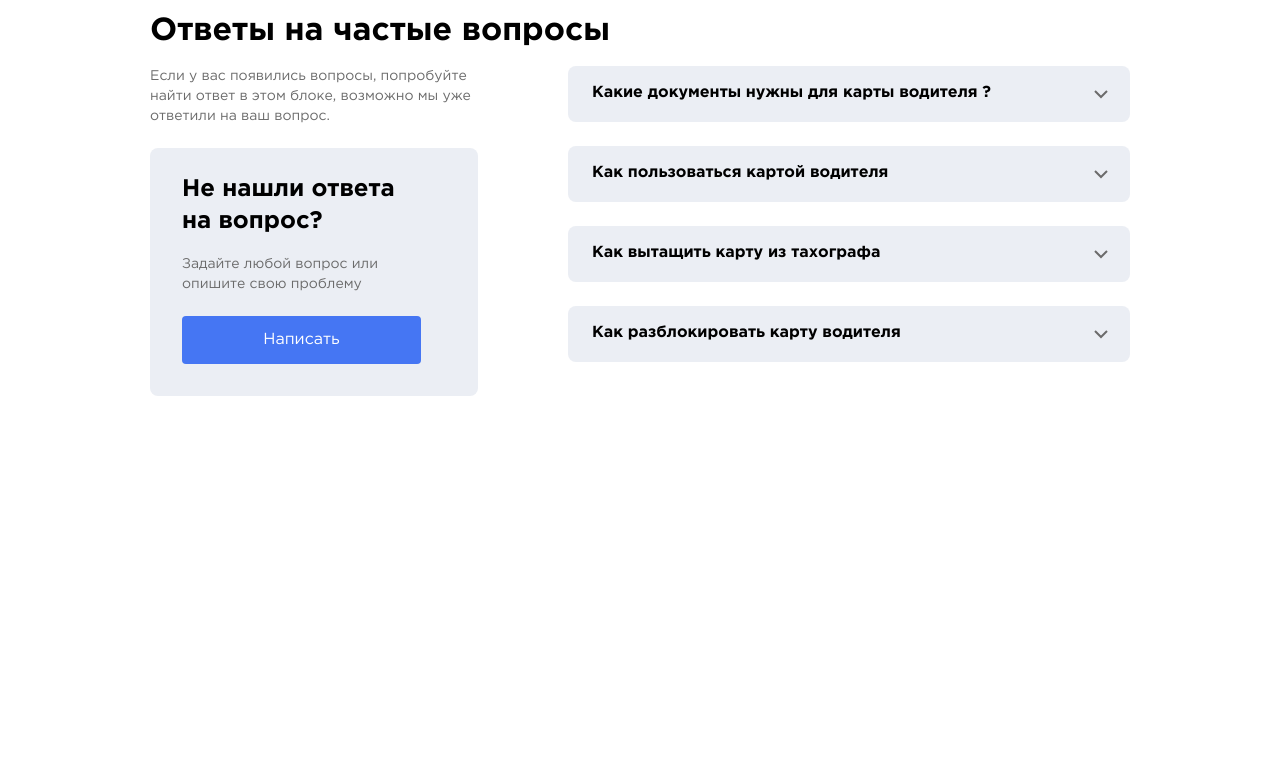
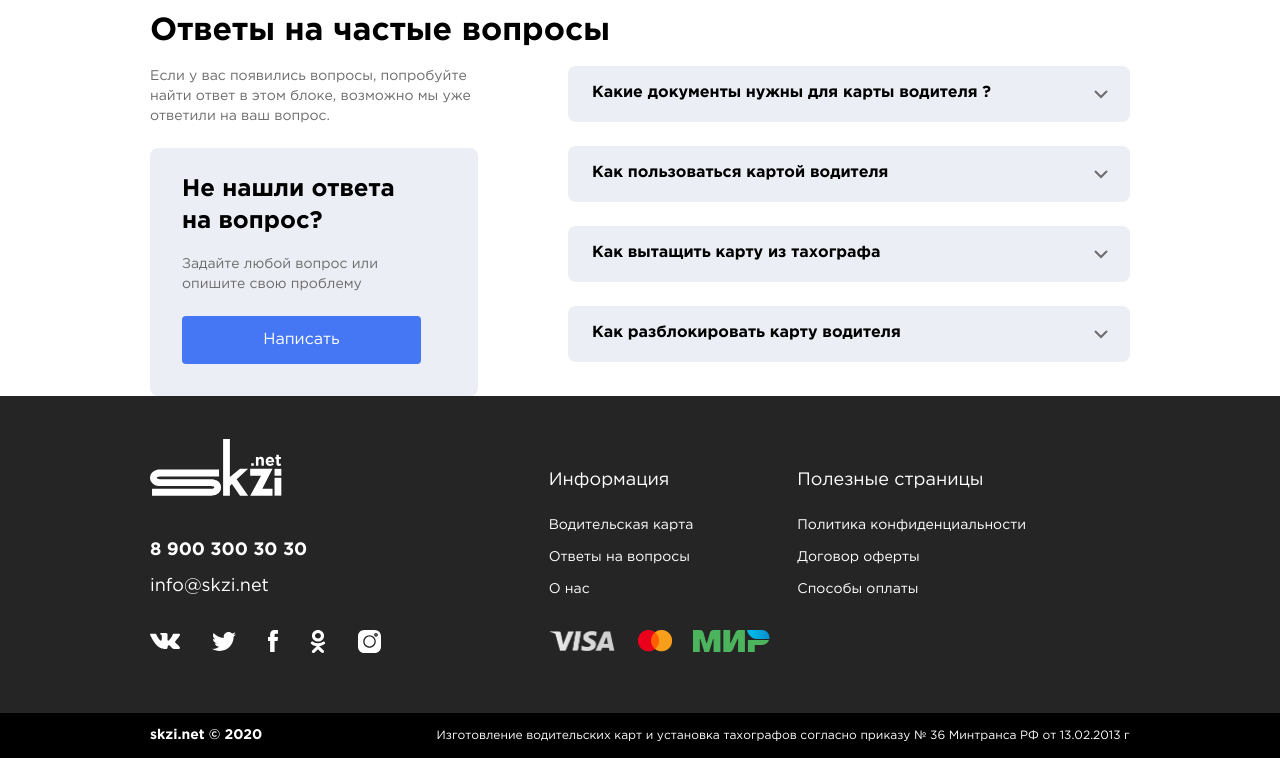
Before and after one commit to kashmir1/skzi, a website: page source/index.html in a window 1280 px wide. Shown: the part 2869-3627 px from the top of the page. Before the commit the page ends 3265 px from the top, so only its background shows below. Drawn offline with Linux system fonts and the light colour scheme; files whose address does not match are found by name.

Commit message:
верстает футер

```diff
--- a/source/index.html
+++ b/source/index.html
@@ -15,7 +15,7 @@
      <div class="container">
        <div class="header__topbar">
          <span class="header__topbar-text">Водительские карты онлайн</span>
-         <div class="header__email"><span class="header__topbar-text">Электронный запрос: </span><a class="header__email-link" href="mailto:info@skzi.net"> info@skzi.net</a></div>
+         <div class="header__email"><span class="header__topbar-text">Электронный запрос: </span><a class="header__email-link" href="mailto:info@skzi.net">info@skzi.net</a></div>
        </div>
      </div>
      <div class="header__main-bar">
@@ -386,8 +386,85 @@
   </div>
 </main>
 
-<footer>
+<footer class="footer">
+  <div class="container">
+    <div class="footer__top">
+      <div class="footer__left-col">
+        <img class="footer__logo" src="img/logo-footer.svg" width="132" alt="">
+        <a class="footer__phone" href="+79003003030">8 900 300 30 30</a>
+        <a class="footer__email-link" href="mailto:info@skzi.net">info@skzi.net</a>
+        <div class="footer__icons-wrapper">
+          <a href=""><img class="footer__icons" src="img/vk.svg" alt=""></a>
+          <a href=""><img class="footer__icons" src="img/twitter.svg" alt=""></a>
+          <a href=""><img class="footer__icons" src="img/fb.svg" alt=""></a>
+          <a href=""><img class="footer__icons footer__icons--ok" src="img/odnoklassniki.svg" alt=""></a>
+          <a href=""><img class="footer__icons footer__icons--insta" src="img/instagram.svg" alt=""></a>
+        </div>
 
+      </div>
+      <div class="footer__right-col">
+        <div class="footer__nav">
+          <div class="footer__menu">
+            <div class="footer__menu-col">
+              <h3 class="footer__nav-title">Информация</h3>
+              <ul class="footer__nav-list">
+                <li class="footer__nav-item">
+                  <a class="footer__nav-link" href="">
+                    Водительская карта
+                  </a>
+                </li>
+                <li class="footer__nav-item">
+                  <a class="footer__nav-link" href="">
+                    Ответы на вопросы
+                  </a>
+                </li>
+                <li class="footer__nav-item">
+                  <a class="footer__nav-link" href="">
+                    О нас
+                  </a>
+                </li>
+              </ul>
+            </div>
+            <div class="footer__menu-col">
+              <h3 class="footer__nav-title">Полезные страницы</h3>
+              <ul class="footer__nav-list">
+                <li class="footer__nav-item">
+                  <a class="footer__nav-link" href="">
+                    Политика конфиденциальности
+                  </a>
+                </li>
+                <li class="footer__nav-item">
+                  <a class="footer__nav-link" href="">
+                    Договор оферты
+                  </a>
+                </li>
+                <li class="footer__nav-item">
+                  <a class="footer__nav-link" href="">
+                    Способы оплаты
+                  </a>
+                </li>
+              </ul>
+            </div>
+          </div>
+          <div class="footer__payment">
+            <img class="footer__payment-logo" src="img/visa.png" width="67" height="22" alt="">
+            <img class="footer__payment-logo" src="img/mc.png" width="34" height="22" alt="">
+            <img class="footer__payment-logo" src="img/mir.svg" width="77" height="22" alt="">
+          </div>
+
+        </div>
+      </div>
+    </div>
+
+  </div>
+  <div class="footer__bottom">
+    <div class="container">
+        <span class="footer__copyright">
+          skzi.net © 2020
+        </span>
+      <span class="footer__info">Изготовление водительских карт и установка тахографов согласно приказу № 36 Минтранса РФ от 13.02.2013 г</span>
+    </div>
+  </div>
 </footer>
 <script src="js/select.js"></script>
 <script src="js/faq.js"></script>
--- /dev/null
+++ b/source/sass/blocks/footer.scss
@@ -0,0 +1,106 @@
+.footer {
+  background-color: #252525;
+}
+
+.footer__top {
+  display: flex;
+  align-items: center;
+  justify-content: space-between;
+}
+
+.footer__left-col {
+  display: flex;
+  flex-direction: column;
+  padding-top: 43px;
+  padding-bottom: 55px;
+}
+
+.footer__logo {
+  margin-bottom: 44px;
+}
+
+.footer__phone {
+  font-size: 18px;
+  color: #FFFFFF;
+  font-weight: bold;
+  text-decoration: none;
+  display: inline-block;
+  margin-bottom: 16px;
+}
+
+.footer__email-link {
+  font-size: 18px;
+  color: #ffffff;
+  text-decoration: none;
+}
+
+.footer__icons-wrapper {
+  margin-top: 33px;
+  display: flex;
+  align-items: center;
+}
+
+.footer__icons {
+  margin-right: 32px;
+}
+
+.footer__icons--ok {
+  width: 16px;
+  height: 23px;
+}
+
+.footer__icons--insta {
+  width: 23px;
+  height: 23px;
+}
+
+.footer__nav-title {
+  font-size: 18px;
+  color: #FFFFFF;
+  font-weight: normal;
+}
+
+.footer__nav-list {
+  @include liststyle-none;
+  font-size: 14px;
+  line-height: 32px;
+}
+
+.footer__nav-link {
+  color: #FFFFFF;
+  text-decoration: none;
+}
+
+.footer__menu {
+  display: flex;
+}
+
+.footer__menu-col {
+  margin-right: 104px;
+}
+
+.footer__payment {
+  margin-top: 25px;
+}
+
+.footer__payment-logo {
+  margin-right: 17px;
+}
+
+.footer__bottom {
+  background-color: #000000;
+  padding-top: 13px;
+  padding-bottom: 13px;
+}
+
+.footer__copyright {
+  font-size: 14px;
+  font-weight: bold;
+  color: #FFFFFF;
+}
+
+.footer__info {
+  font-size: 12px;
+  color: #FFFFFF;
+  margin-left: 170px;
+}
--- a/source/sass/style.scss
+++ b/source/sass/style.scss
@@ -17,3 +17,4 @@
 @import "blocks/card-delivery";
 @import "blocks/reviews";
 @import "blocks/faq";
+@import "blocks/footer";
```
Also changed, not shown: source/css/style.css, source/img/fb.svg (added), source/img/insta.svg (added), source/img/instagram.svg (added), source/img/logo-footer.svg (added), source/img/mc.png (added), source/img/mir.svg (added), source/img/odnoklassniki.svg (added), source/img/twitter.svg (added), source/img/visa.png (added), source/img/vk.svg (added), 1 other file.
